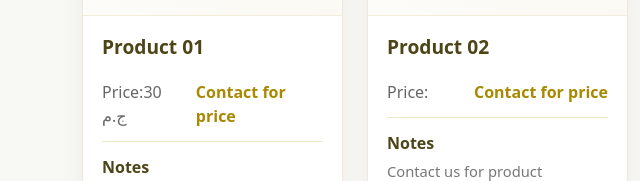
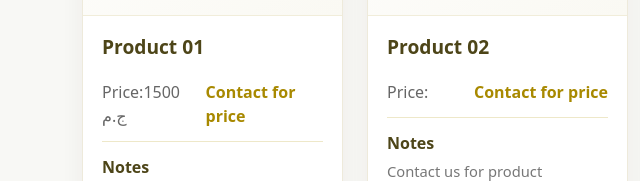
Before and after one commit to mohamedesamalamrity/EsamElectric, a plain HTML site: page products.html in a window 1280 px wide. Shown: the part 859-1040 px from the top of the page, 0-640 px from the left. Drawn offline with Linux system fonts and the light colour scheme.

Commit message:
Update product price for Product 01

```diff
--- a/products.html
+++ b/products.html
@@ -61,7 +61,7 @@
 
                     <div class="product-info">
                         <h2 class="product-name">Product 01</h2>
-                        <p class="product-price"><span>Price:30 ج.م</span> <strong>Contact for price</strong></p>
+                        <p class="product-price"><span>Price:1500 ج.م</span> <strong>Contact for price</strong></p>
 
                         <div class="product-notes">
                             <h3>Notes</h3>
```
